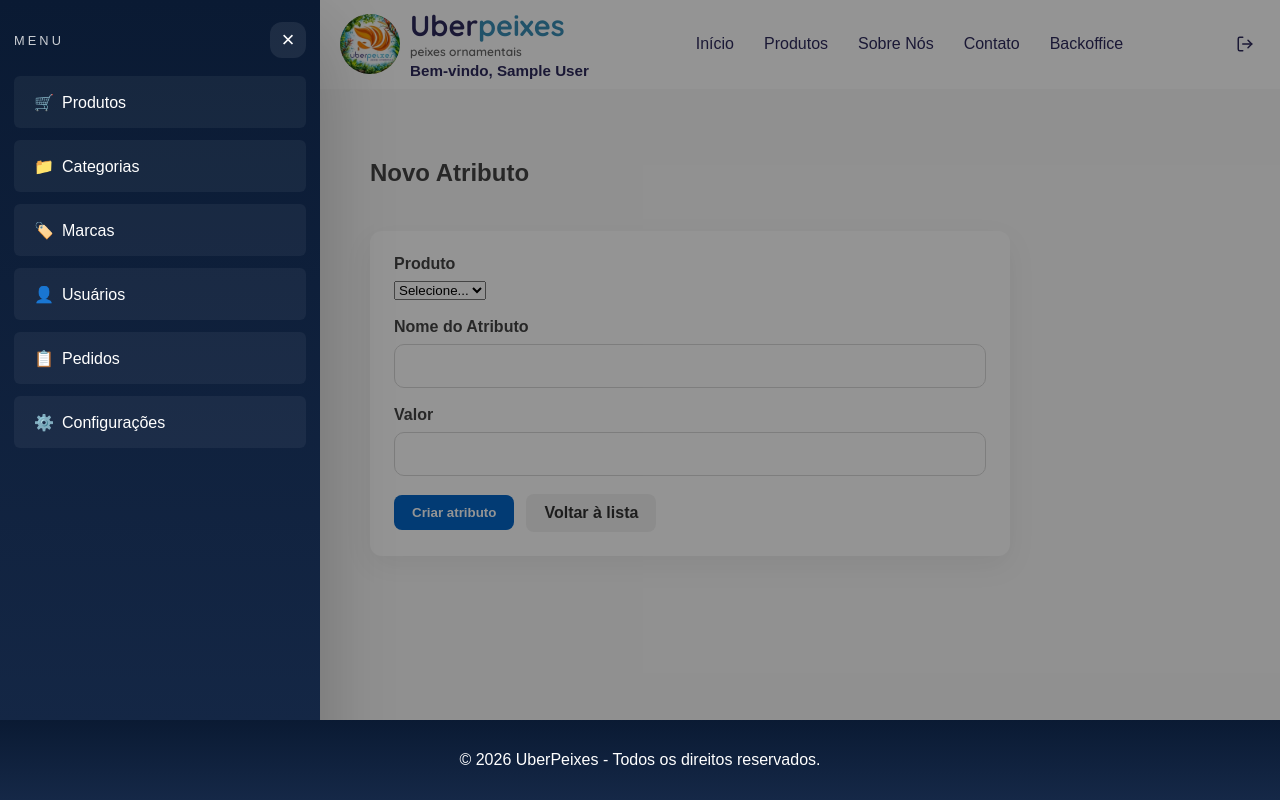
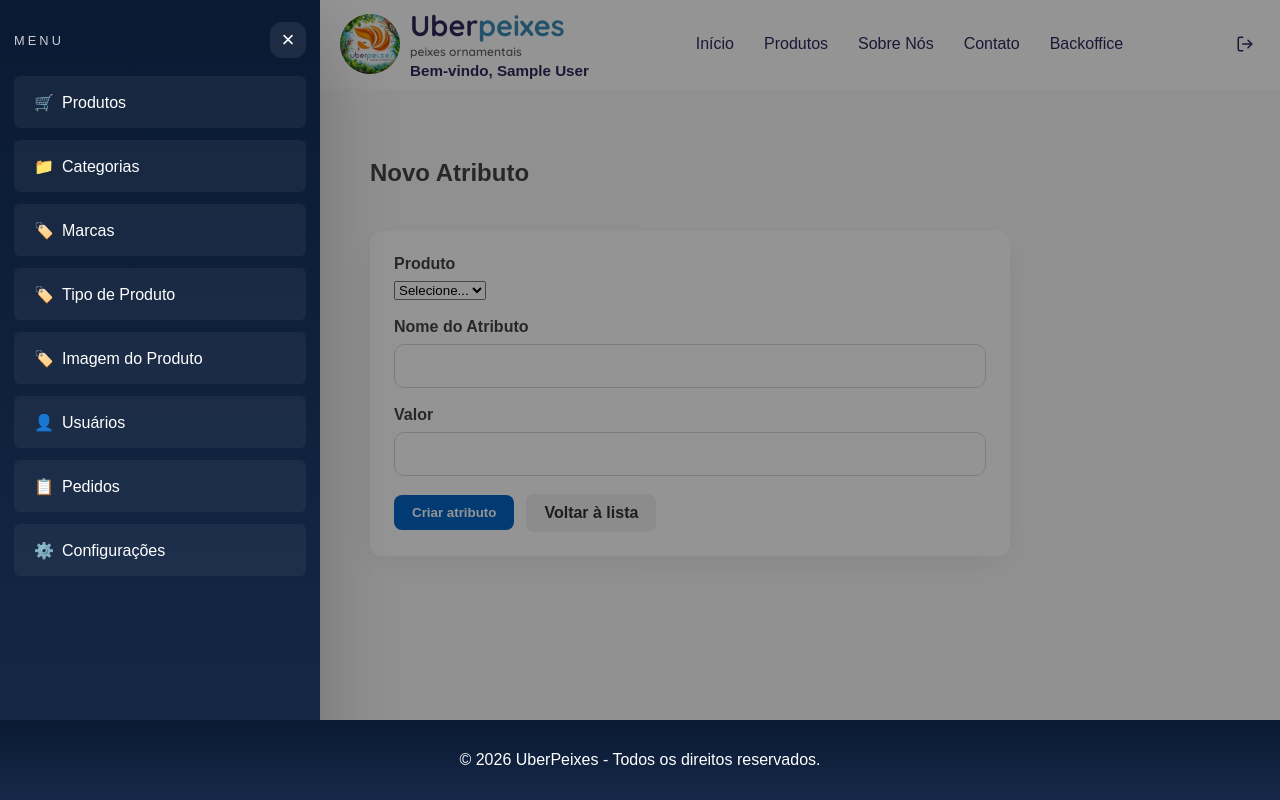
Before and after one commit to Vininfilho/UberPeixes, a Flask app: page /cadastro_atributo/detail in a window 1280 px wide. Run offline with Flask 3, Linux system fonts and the light colour scheme; the visitor is signed in with stand-in values (Sample User, id 1); data that the repository does not hold is empty; parts of the project's set-up code (start-up, migrations or seed data) failed here and were passed over.

Commit message:
Cadastro de imagem e tipo de produto

```diff
--- a/templates/base_backoffice.html
+++ b/templates/base_backoffice.html
@@ -22,6 +22,8 @@
       <a class="sidebar-link" href="{{ url_for('cadastro_produto') }}"><span class="link-icon icon-cart"></span>Produtos</a>
       <a class="sidebar-link" href="{{ url_for('cadastro_categoria') }}"><span class="link-icon icon-folder"></span>Categorias</a>
       <a class="sidebar-link" href="{{ url_for('backoffice.cadastro_marca') }}"><span class="link-icon icon-tag"></span>Marcas</a>
+      <a class="sidebar-link" href="{{ url_for('backoffice.cadastro_tipo_produto') }}"><span class="link-icon icon-tag"></span>Tipo de Produto</a>
+      <a class="sidebar-link" href="{{ url_for('backoffice.cadastro_imagem_produto') }}"><span class="link-icon icon-tag"></span>Imagem do Produto</a>
       <a class="sidebar-link" href="{{ url_for('backoffice.cadastro_usuario') }}"><span class="link-icon icon-user"></span>Usuários</a>
       <a class="sidebar-link" href="{{ url_for('backoffice.cadastro_pedido') }}"><span class="link-icon icon-order"></span>Pedidos</a>
       <a class="sidebar-link" href="{{ url_for('backoffice.cadastro_item_pedido') }}"><span class="link-icon icon-settings"></span>Configurações</a>
```
Also changed, not shown: static/images/raçãokinguio.png (added).
